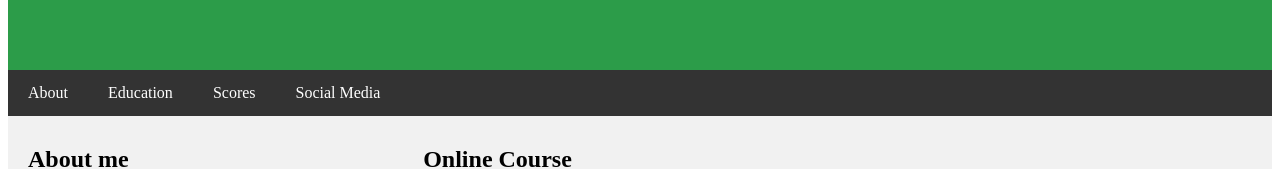
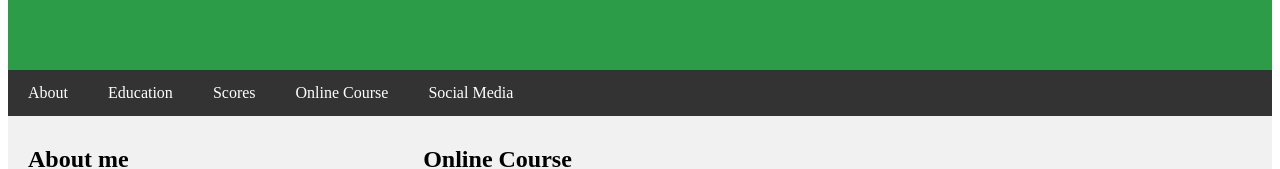
Before and after one commit to KietIT/KietIT.github.io, a plain HTML site: page index.html in a window 1280 px wide. Shown: the part 135-304 px from the top of the page. Drawn offline with Linux system fonts and the light colour scheme.

Commit message:
index.html

```diff
--- a/index.html
+++ b/index.html
@@ -15,6 +15,7 @@
         <a href="#contact" class="menu_left">About</a>
         <a href="#edu" class="menu_left">Education</a>
         <a href="#sco" class="menu_left">Scores</a>
+        <a href="#course" class="menu_left">Online Course</a>
         <a href="#sm" class="menu_left">Social Media</a>
     </nav>
     <div id="flex_container">
```
